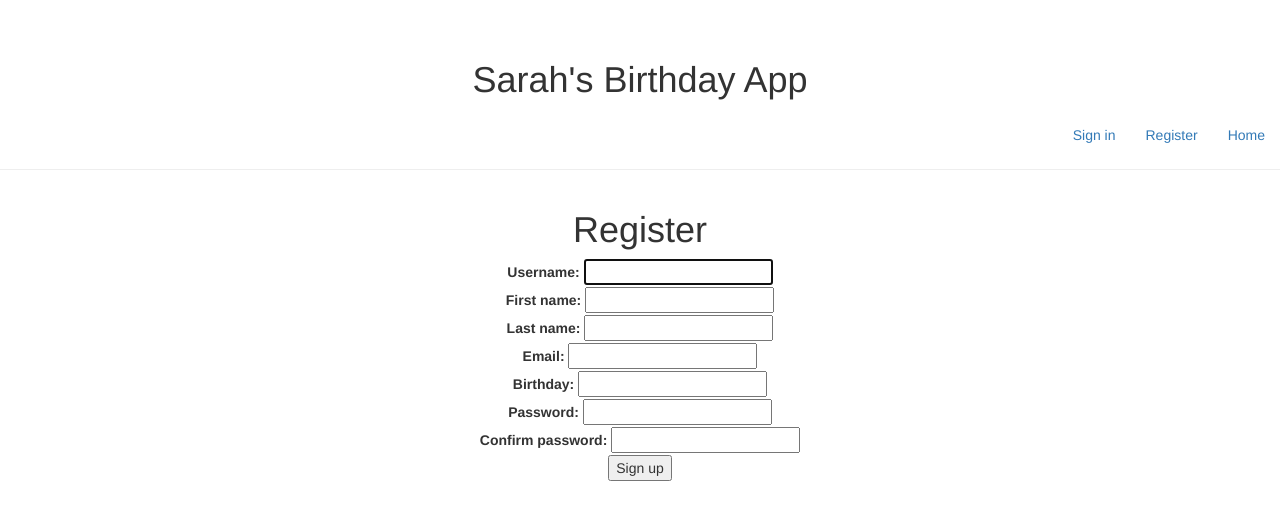
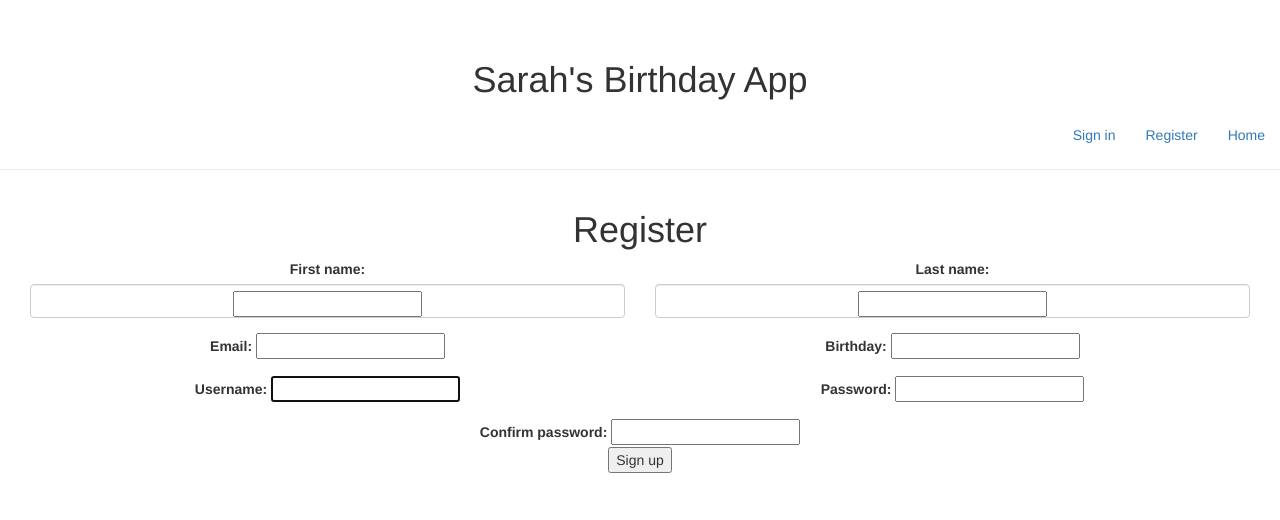
Before and after one commit to vernistage/birthdays-angular, a Django app: page /register/ in a window 1280 px wide. Shown: the top 520 px of the page. Run offline with Django 3.2, Linux system fonts and the light colour scheme; some libraries are stand-ins or nearby versions.

Commit message:
give up on manual form and install crispy forms

```diff
--- a/invitations/templates/invitations/register.html
+++ b/invitations/templates/invitations/register.html
@@ -6,40 +6,47 @@
     <form method="post">
       {% csrf_token %}
       {{ form.non_field_errors }}
-      <div class="fieldWrapper">
+      <div class="form-row">
+        <div class="form-group col-md-6">
+          {{ form.first_name.errors }}
+          <label for="{{ form.first_name.id_first_name }}">First name:</label>
+          <div class="form-control">{{ form.first_name }} </div>
+        </div>
+        <div class="form-group col-md-6">
+          {{ form.last_name.errors }}
+          <label for="{{ form.last_name.id_last_name }}">Last name:</label>
+          <div class="form-control">{{ form.last_name }}</div>
+        </div>
+      </div>
+      <div class="form-row">
+        <div class="form-group col-md-6">
+          {{ form.email.errors }}
+          <label for="{{ form.email.id_email }}">Email:</label>
+          {{ form.email }}
+        </div>
+        <div class="form-group col-md-6">
+          {{ form.birth_date.errors }}
+          <label for="{{ form.birth_date.id_birth_date }}">Birthday:</label>
+          {{ form.birth_date }}
+        </div>
+      </div>
+      <div class="form-row">
+        <div class="form-group col-md-6">
           {{ form.username.errors }}
           <label for="{{ form.username.id_username }}">Username:</label>
           {{ form.username }}
-      </div>
-      <div class="fieldWrapper">
-          {{ form.first_name.errors }}
-          <label for="{{ form.first_name.id_first_name }}">First name:</label>
-          {{ form.first_name }}
-      </div>
-      <div class="fieldWrapper">
-          {{ form.last_name.errors }}
-          <label for="{{ form.last_name.id_last_name }}">Last name:</label>
-          {{ form.last_name }}
-      </div>
-      <div class="fieldWrapper">
-          {{ form.email.errors }}
-          <label for="{{ form.email.id_email }}">Email:</label>
-          {{ form.email }}
-      </div>
-      <div class="fieldWrapper">
-          {{ form.birth_date.errors }}
-          <label for="{{ form.birth_date.id_birth_date }}">Birthday:</label>
-          {{ form.birth_date }}
-      </div>
-      <div class="fieldWrapper">
+        </div>
+        <div class="form-group col-md-6">
           {{ form.password1.errors }}
           <label for="{{ form.password1.id_password1 }}">Password:</label>
           {{ form.password1 }}
+        </div>
       </div>
-      <div class="fieldWrapper">
-          {{ form.password2.errors }}
-          <label for="{{ form.password2.id_password2 }}">Confirm password:</label>
-          {{ form.password2 }}
+      <div class="form-row">
+        {{ form.password2.errors }}
+        <label for="{{ form.password2.id_password2 }}">Confirm password:</label>
+        {{ form.password2 }}
+        <small id="passwordHelpBlock" class="form-text text-muted"> </small>
       </div>
       <button type="submit">Sign up</button>
     </form>
--- a/mysite/settings.py
+++ b/mysite/settings.py
@@ -38,6 +38,7 @@ INSTALLED_APPS = [
     'django.contrib.messages',
     'django.contrib.staticfiles',
     'invitations',
+    'crispy_forms',
 ]
 
 MIDDLEWARE = [
```
